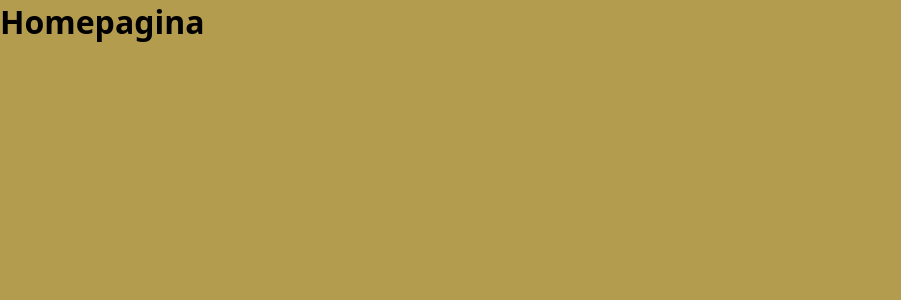
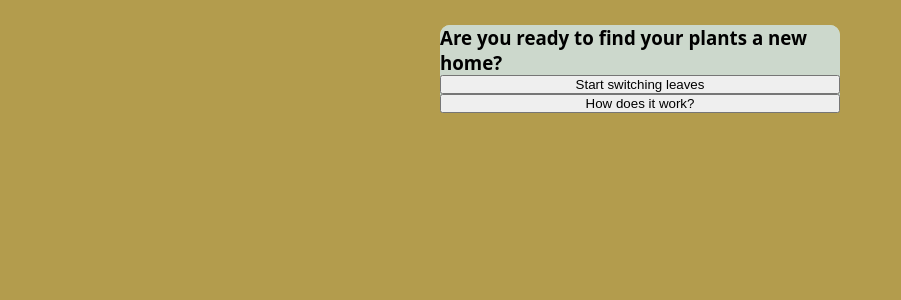
Before and after one commit to Marjolijn-v/frontend-eindopdracht, a React (Vite) app: page / in a window 1280 px wide. Shown: the top 300 px of the page, without its empty margins (0-901 px from the left). Built offline with nearby package versions, Linux system fonts and the light colour scheme; a web font is replaced by a local one.

Commit message:
begonnen met component StartBanner

```diff
--- a/src/components/startBanner/startBanner.css
+++ b/src/components/startBanner/startBanner.css
@@ -0,0 +1,24 @@
+.outer-container {
+    display: flex;
+    justify-content: center;
+    margin: 25px;
+
+}
+
+.inner-container.start-banner {
+    display: flex;
+    justify-content: center;
+    max-width: 800px;
+    background-color: var(--background-card);
+    border-radius: 10px;
+}
+
+.start-card {
+    display: flex;
+    flex-direction: column;
+    max-width: 400px;
+    background-color: var(--green-grey);
+    border-radius: 10px;
+
+
+}
--- a/src/components/startBanner/startBanner.jsx
+++ b/src/components/startBanner/startBanner.jsx
@@ -0,0 +1,20 @@
+import './startBanner.css'
+import React from "react";
+
+function StartBanner() {
+    return (
+    <>
+        <section className='outer-container start-banner'>
+            <div className='inner-container start-banner'>
+                <article className='start-card'>
+                    <h1>Are you ready to find your plants a new home?</h1>
+                    <button>Start switching leaves</button>
+                    <button>How does it work?</button>
+                </article>
+            </div>
+        </section>
+    </>
+    )
+}
+
+export default StartBanner;
--- a/src/pages/Home/Home.jsx
+++ b/src/pages/Home/Home.jsx
@@ -1,9 +1,11 @@
 import React from 'react';
+import StartBanner from "../../components/startBanner/startBanner.jsx";
 
 function Home() {
     return (
         <>
-            <h1>Homepagina</h1>
+            <StartBanner />
+
         </>
     );
 }
```
